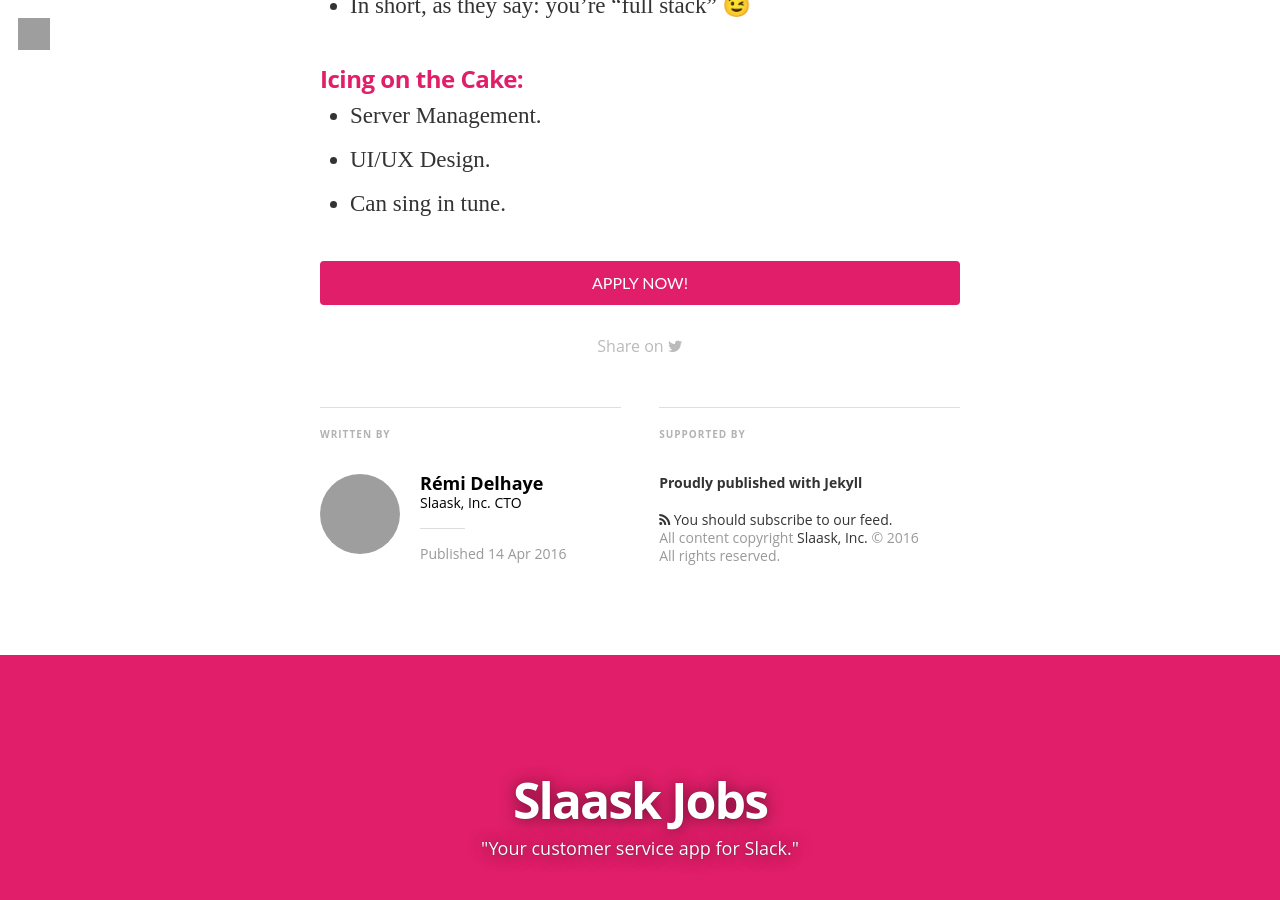
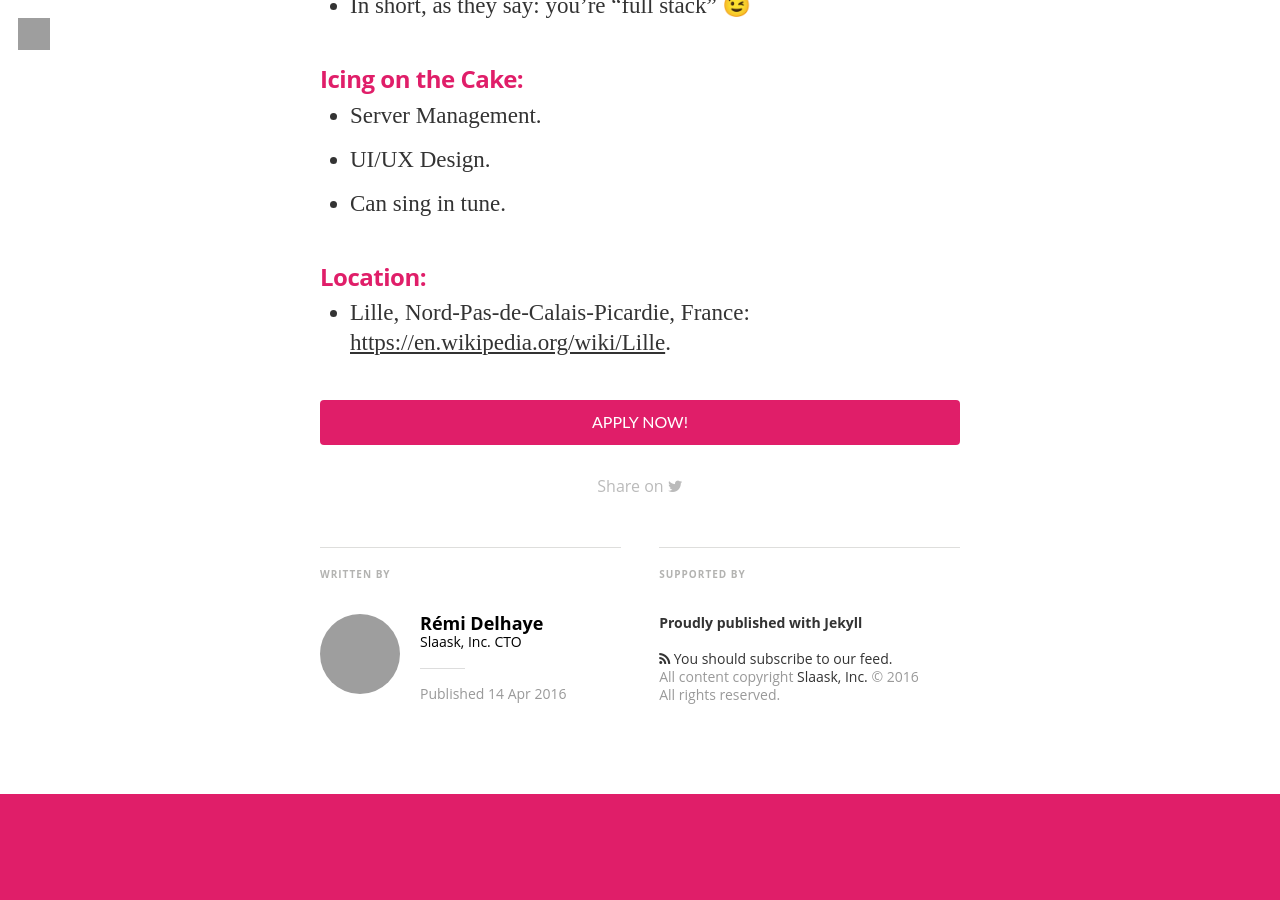
Before and after one commit to slaaskhq/jobs, a Jekyll site: the page built from _posts/2016-04-14-senior-full-stack-web-developer.markdown, in a window 1280 px wide and 900 px high, scrolled down 1900 px. Built offline with Jekyll 4.4.1, drawn with Linux system fonts in a browser that asks for light colours; nearby versions of some CDN libraries; emoji names are drawn with the system emoji font; some web fonts are replaced; grey boxes are pictures that could not be loaded.

Commit message:
Update 2016-04-14-senior-full-stack-web-developer.markdown

```diff
--- a/_posts/2016-04-14-senior-full-stack-web-developer.markdown
+++ b/_posts/2016-04-14-senior-full-stack-web-developer.markdown
@@ -45,3 +45,7 @@
 - Server Management.
 - UI/UX Design.
 - Can sing in tune.
+
+### Location:
+
+- Lille, Nord-Pas-de-Calais-Picardie, France: [https://en.wikipedia.org/wiki/Lille](https://en.wikipedia.org/wiki/Lille).
```
